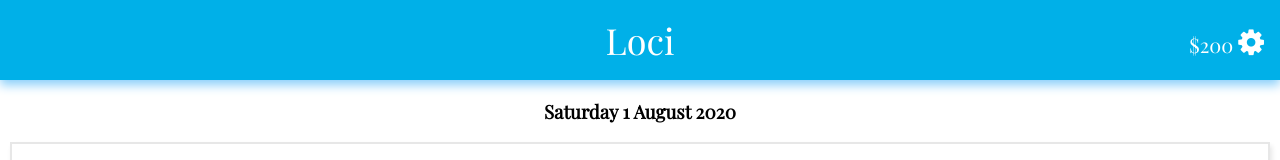
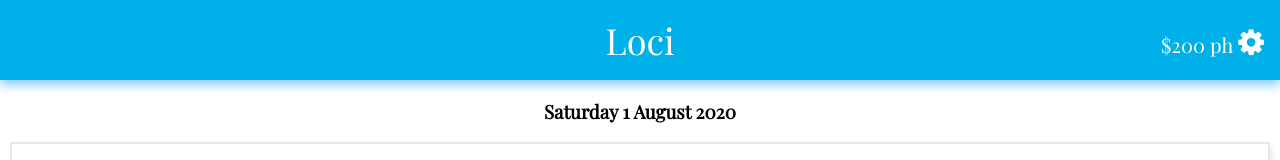
Before and after one commit to jwwnz/timekeeping, a React (Create React App) app: page / in a window 1280 px wide. Shown: the top 160 px of the page. Built offline with nearby package versions, Linux system fonts and the light colour scheme.

Commit message:
Fix issue with wiping of state when save attempt

```diff
--- a/src/App.js
+++ b/src/App.js
@@ -18,8 +18,6 @@ function App() {
 	const [settingModalOpen, setSettingModalOpen] = useState(false);
 	const [name, setName] = useState(null);
 	const [hourlyRate, setHourlyRate] = useState(200);
-
-	const [validationMessage, setValidationMessage] = useState(null);
 
 	const toggleEditModal = () => {
 		setModalOpen(!modalOpen);
@@ -44,7 +42,7 @@ function App() {
 					onClick={toggleSettingsModal}
 					className="button-icon navbar-settings-button"
 				>
-					<span style={{ fontSize: "20px" }}>${hourlyRate}&nbsp;</span>
+					<span style={{ fontSize: "20px" }}>${hourlyRate} ph&nbsp;</span>
 					<i className="fa fa-cog"></i>
 				</button>
 			</div>
@@ -102,6 +100,7 @@ function App() {
 		});
 		const [timeElapsed, setTimeElapsed] = useState(0);
 		const [timerIsOn, setTimerIsOn] = useState(false);
+		const [validationMessage, setValidationMessage] = useState(null);
 
 		useEffect(() => {
 			if (!timerIsOn) return;
@@ -117,11 +116,14 @@ function App() {
 		}, [timerIsOn, timeElapsed]);
 
 		const addEntry = () => {
+			console.log(newEntry);
 			if (validateAllItemsEntered()) {
-				setNewEntry({ ...newEntry });
+				console.log(newEntry);
+				// setNewEntry({ ...newEntry });
 				setEntries([...entries, newEntry]);
 				toggleEditModal();
 			} else {
+				console.log(newEntry);
 				console.warn("You have not finished");
 			}
 		};
```
